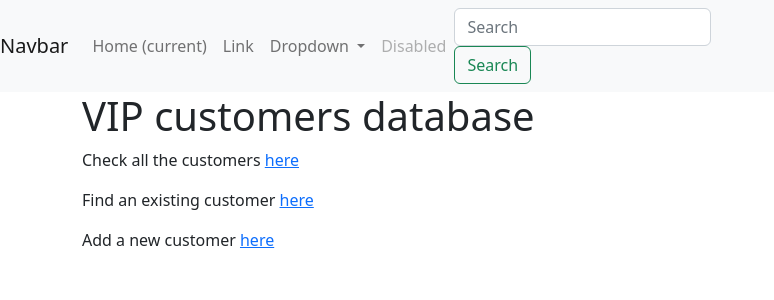
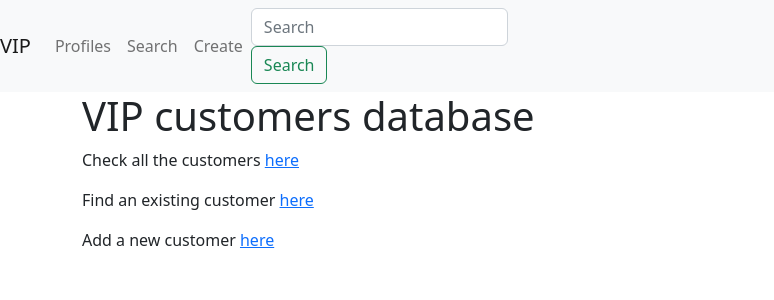
Before and after one commit to svasune/js_06_02, a PHP site: page /practical_07_22/index.php in a window 1280 px wide. Shown: the top 300 px of the page, without its empty margins (0-774 px from the left). Run offline with PHP 8.4, Linux system fonts and the light colour scheme.

Commit message:
Homework 07 22 in progress

```diff
--- a/practical_07_22/index.php
+++ b/practical_07_22/index.php
@@ -20,8 +20,8 @@ include("header.php")
     ?>
     <div class="container">
         <h1>VIP customers database</h1>
-        <p>Check all the customers <a href="#">here</a></p>
-        <p>Find an existing customer <a href="#">here</a></p>
+        <p>Check all the customers <a href="profiles.php">here</a></p>
+        <p>Find an existing customer <a href="customerSearch.php">here</a></p>
         <p>Add a new customer <a href="customerForm.php">here</a></p>
     </div>
 </body>
--- a/practical_07_22/navbar.php
+++ b/practical_07_22/navbar.php
@@ -1,5 +1,5 @@
 <nav class="navbar navbar-expand-lg navbar-light bg-light">
-    <a class="navbar-brand" href="#">Navbar</a>
+    <a class="navbar-brand" href="index.php">VIP</a>
     <button class="navbar-toggler" type="button" data-toggle="collapse" data-target="#navbarSupportedContent"
         aria-controls="navbarSupportedContent" aria-expanded="false" aria-label="Toggle navigation">
         <span class="navbar-toggler-icon"></span>
@@ -7,27 +7,16 @@
 
     <div class="collapse navbar-collapse" id="navbarSupportedContent">
         <ul class="navbar-nav mr-auto">
-            <li class="nav-item active">
-                <a class="nav-link" href="#">Home <span class="sr-only">(current)</span></a>
+            <li class="nav-item">
+                <a class="nav-link" href="profiles.php">Profiles</a>
             </li>
             <li class="nav-item">
-                <a class="nav-link" href="#">Link</a>
-            </li>
-            <li class="nav-item dropdown">
-                <a class="nav-link dropdown-toggle" href="#" id="navbarDropdown" role="button" data-toggle="dropdown"
-                    aria-haspopup="true" aria-expanded="false">
-                    Dropdown
-                </a>
-                <div class="dropdown-menu" aria-labelledby="navbarDropdown">
-                    <a class="dropdown-item" href="#">Action</a>
-                    <a class="dropdown-item" href="#">Another action</a>
-                    <div class="dropdown-divider"></div>
-                    <a class="dropdown-item" href="#">Something else here</a>
-                </div>
+                <a class="nav-link" href="customerSearch.php">Search</a>
             </li>
             <li class="nav-item">
-                <a class="nav-link disabled" href="#">Disabled</a>
+                <a class="nav-link" href="customerform.php">Create</a>
             </li>
+
         </ul>
         <form class="form-inline my-2 my-lg-0">
             <input class="form-control mr-sm-2" type="search" placeholder="Search" aria-label="Search">
```
Also changed, not shown: practical_07_22/customerSearch.php (added, +17 -0 lines), practical_07_22/profiles.php (added, +48 -0 lines), practical_07_22/searchForCustomer.php (added).
